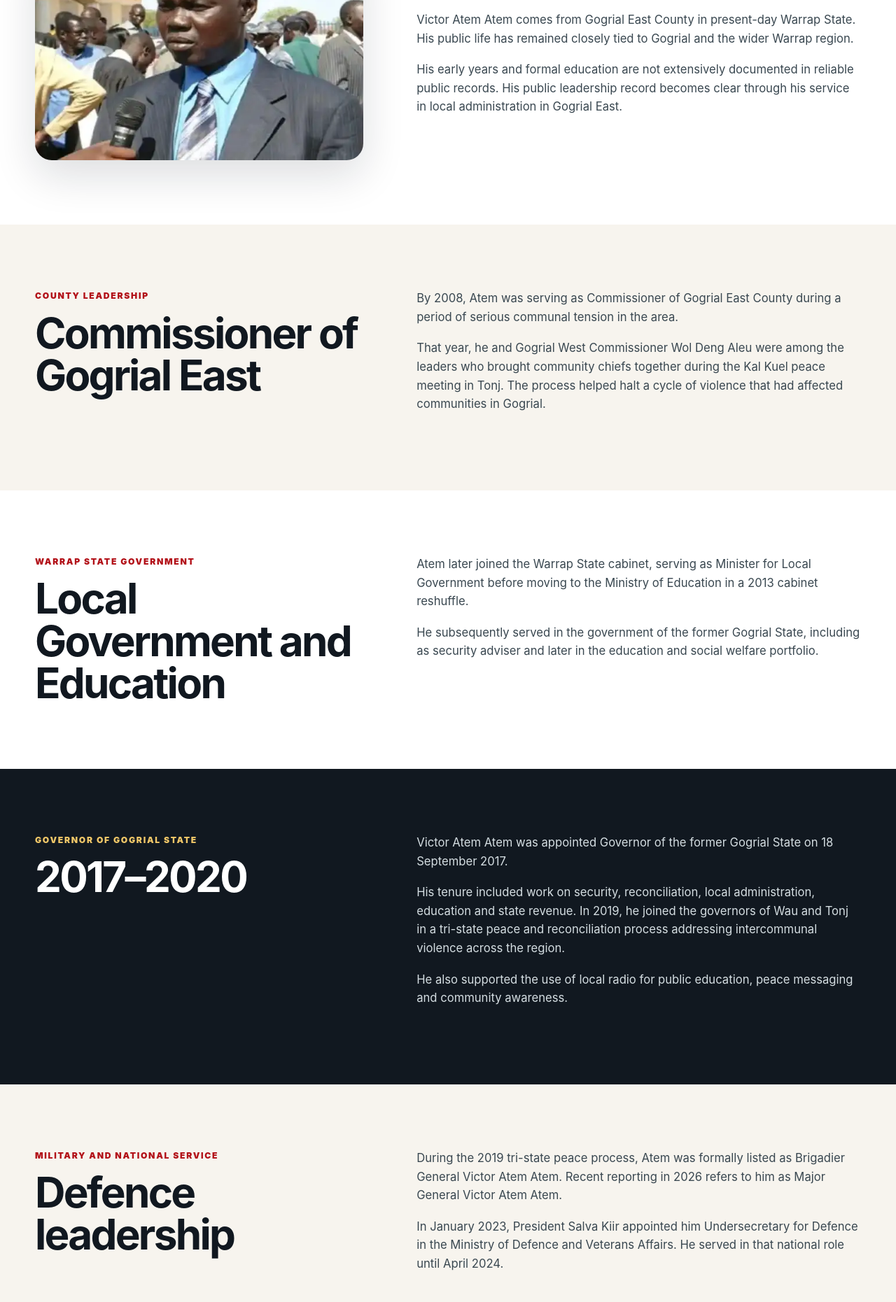
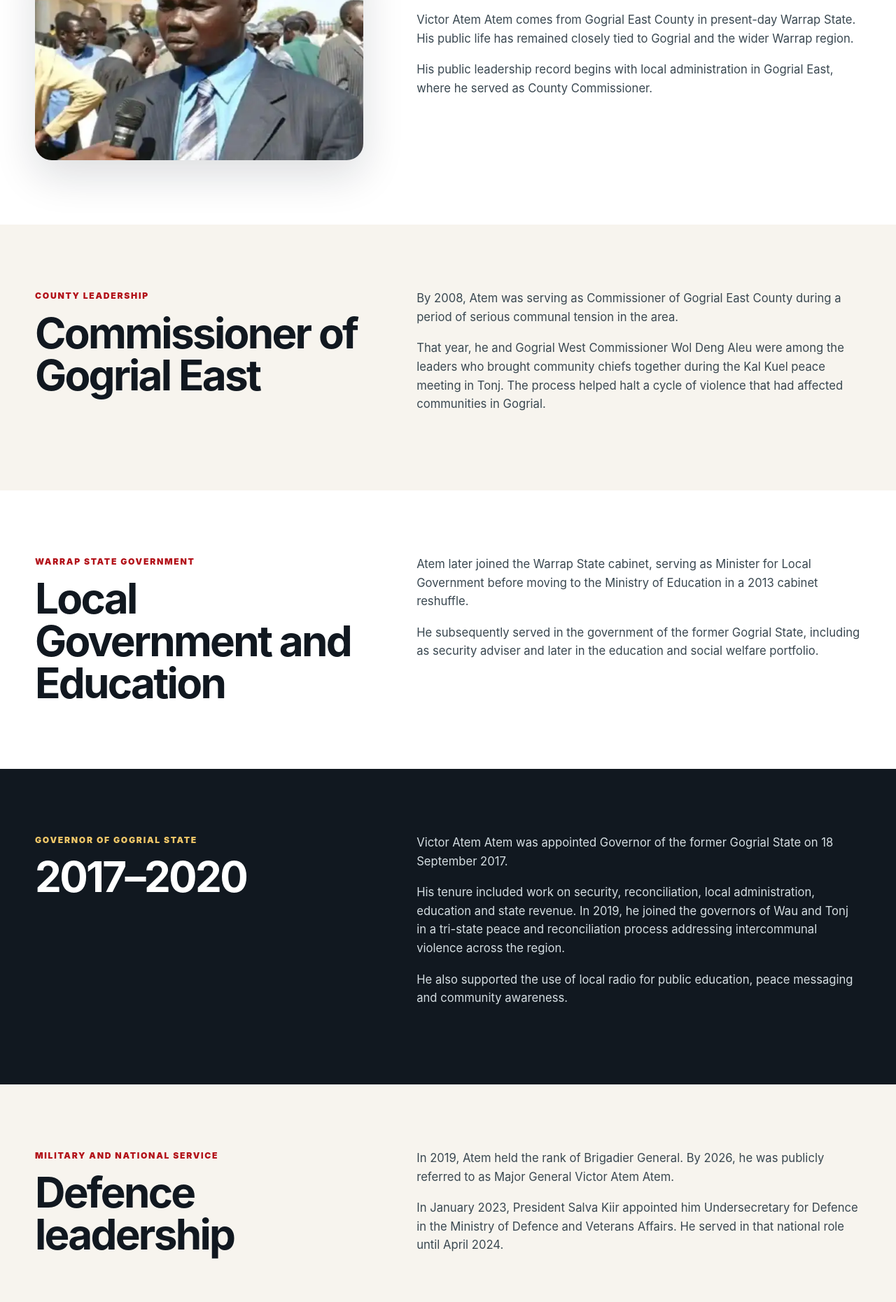
Before and after one commit to SalvaAleu1/Victor-Atem, a plain HTML site: page biography.html in a window 1280 px wide. Shown: the part 579-2440 px from the top of the page at 70% size. Drawn offline with Linux system fonts and the light colour scheme.

Commit message:
Polish biography language

```diff
--- a/biography.html
+++ b/biography.html
@@ -3,7 +3,7 @@
 <main>
 <section class="page-hero"><div class="container"><div class="breadcrumb">Home / Biography</div><p class="kicker">Biography</p><h1>Victor Atem Atem</h1><p>South Sudanese public servant and political leader from Gogrial East County, Warrap State.</p></div></section>
 
-<section class="section"><div class="container split"><div><img src="/assets/victor-atem.webp" alt="Victor Atem Atem speaking to the media" style="width:100%;border-radius:24px;box-shadow:var(--shadow)"></div><div class="prose"><p class="kicker">Early life and roots</p><h2 style="font-size:2.6rem;margin:0 0 20px">Gogrial East</h2><p>Victor Atem Atem comes from Gogrial East County in present-day Warrap State. His public life has remained closely tied to Gogrial and the wider Warrap region.</p><p>His early years and formal education are not extensively documented in reliable public records. His public leadership record becomes clear through his service in local administration in Gogrial East.</p></div></div></section>
+<section class="section"><div class="container split"><div><img src="/assets/victor-atem.webp" alt="Victor Atem Atem speaking to the media" style="width:100%;border-radius:24px;box-shadow:var(--shadow)"></div><div class="prose"><p class="kicker">Early life and roots</p><h2 style="font-size:2.6rem;margin:0 0 20px">Gogrial East</h2><p>Victor Atem Atem comes from Gogrial East County in present-day Warrap State. His public life has remained closely tied to Gogrial and the wider Warrap region.</p><p>His public leadership record begins with local administration in Gogrial East, where he served as County Commissioner.</p></div></div></section>
 
 <section class="section section-soft"><div class="container split"><div><p class="kicker">County leadership</p><h2>Commissioner of Gogrial East</h2></div><div class="prose"><p>By 2008, Atem was serving as Commissioner of Gogrial East County during a period of serious communal tension in the area.</p><p>That year, he and Gogrial West Commissioner Wol Deng Aleu were among the leaders who brought community chiefs together during the Kal Kuel peace meeting in Tonj. The process helped halt a cycle of violence that had affected communities in Gogrial.</p></div></div></section>
 
@@ -11,7 +11,7 @@
 
 <section class="section section-dark"><div class="container split"><div><p class="kicker">Governor of Gogrial State</p><h2>2017–2020</h2></div><div class="prose" style="color:#d5dee2"><p>Victor Atem Atem was appointed Governor of the former Gogrial State on 18 September 2017.</p><p>His tenure included work on security, reconciliation, local administration, education and state revenue. In 2019, he joined the governors of Wau and Tonj in a tri-state peace and reconciliation process addressing intercommunal violence across the region.</p><p>He also supported the use of local radio for public education, peace messaging and community awareness.</p></div></div></section>
 
-<section class="section section-soft"><div class="container split"><div><p class="kicker">Military and national service</p><h2>Defence leadership</h2></div><div class="prose"><p>During the 2019 tri-state peace process, Atem was formally listed as Brigadier General Victor Atem Atem. Recent reporting in 2026 refers to him as Major General Victor Atem Atem.</p><p>In January 2023, President Salva Kiir appointed him Undersecretary for Defence in the Ministry of Defence and Veterans Affairs. He served in that national role until April 2024.</p></div></div></section>
+<section class="section section-soft"><div class="container split"><div><p class="kicker">Military and national service</p><h2>Defence leadership</h2></div><div class="prose"><p>In 2019, Atem held the rank of Brigadier General. By 2026, he was publicly referred to as Major General Victor Atem Atem.</p><p>In January 2023, President Salva Kiir appointed him Undersecretary for Defence in the Ministry of Defence and Veterans Affairs. He served in that national role until April 2024.</p></div></div></section>
 
 <section class="section"><div class="container split"><div><p class="kicker">2026</p><h2>Warrap State governorship campaign</h2></div><div class="prose"><p>Victor Atem Atem is contesting for Governor of Warrap State under the Sudan People’s Liberation Movement (SPLM).</p><p>His campaign has identified peace and reconciliation, security, youth empowerment, education, infrastructure, healthcare, agriculture and inclusive governance as its central priorities.</p><p>In 2026, he also participated with other senior Gogrial leaders in a reconciliation process aimed at resolving longstanding political differences and strengthening unity within the community.</p><div class="actions"><a class="button button-primary" href="/manifesto">Campaign Priorities</a><a class="button button-secondary" href="/schedule">Campaign Schedule</a></div></div></div></section>
 </main>
```
